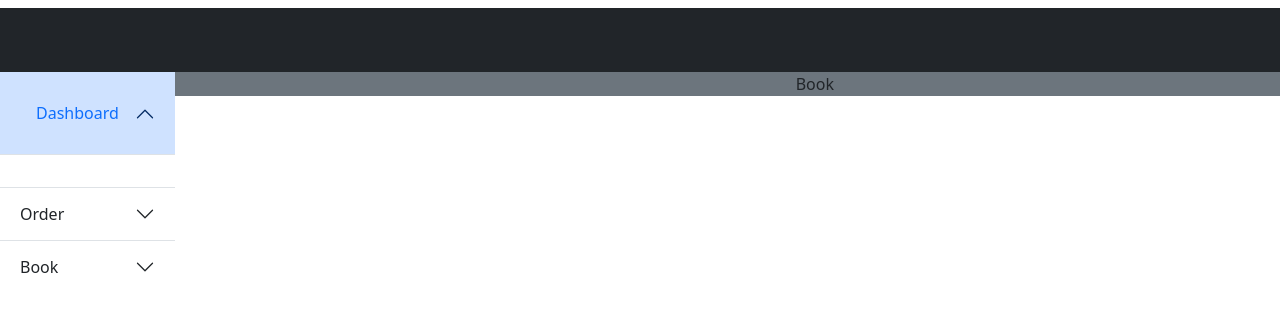
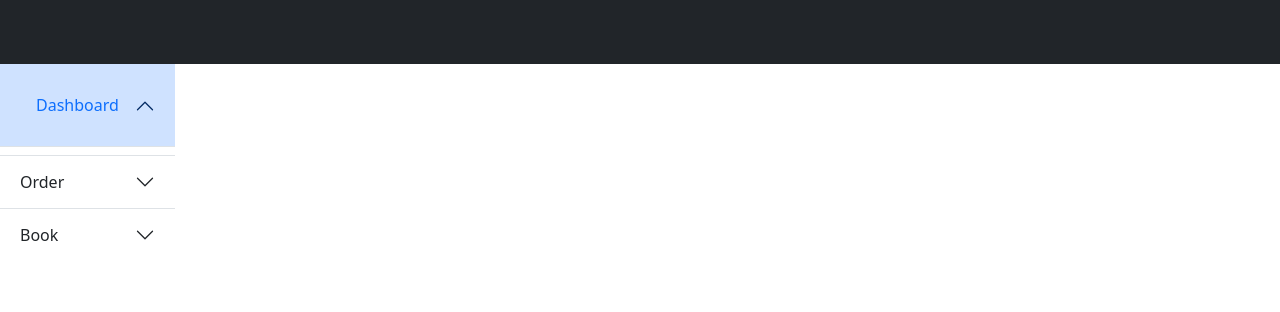
Before and after one commit to Dilshan7542/shan-book-shop, a React (Vite) app: page /book in a window 1280 px wide. Both pictures are taken after a click on the button "Dashboard". Shown: the top 312 px of the page. Built offline with nearby package versions, Linux system fonts and the light colour scheme.

Commit message:
book update

```diff
--- a/src/App.css
+++ b/src/App.css
@@ -1,4 +1,5 @@
 body{
     margin: 0;
     padding: 0;
+    overflow-y: scroll;
 }
--- a/src/App.tsx
+++ b/src/App.tsx
@@ -7,7 +7,7 @@ import { Book } from './pages/post-login/book/Book.tsx';
 import {Dashboard} from "./pages/post-login/dashboard/Dashboard.tsx";
 import { Order } from './pages/post-login/order/Order.tsx';
 import {User} from "./pages/post-login/user/User.tsx";
-import {Header} from "./component/header/Header.tsx";
+
 
 
 
@@ -24,7 +24,6 @@ const App:React.FC=()=> {
         ])
   return (
     <>
-        <Header/>
         <RouterProvider router={route} />
     </>
   )
--- a/src/component/header/Header.tsx
+++ b/src/component/header/Header.tsx
@@ -6,7 +6,7 @@ export const Header = ({message}:HeaderProps) => {
 
     return (<>
         <section className={`${style.header} w-100 bg-dark`}>
-            <h2 className="text-white">{message}</h2>
+            <h2 className="text-white text-center m-0">{message}</h2>
         </section>
     </>)
 }
--- a/src/pages/post-login/PostLogin.tsx
+++ b/src/pages/post-login/PostLogin.tsx
@@ -1,53 +1,62 @@
-import {Link, Outlet } from "react-router-dom";
+import {Link, Outlet} from "react-router-dom";
+import {Header} from "../../component/header/Header.tsx";
+import {useState} from "react";
 
-interface SlideMenu{
-    name:string;
-    link?:string;
-    description?:string;
-    list:{
-        name:string;
-        link:string;
-        description:string;
+interface SlideMenu {
+    name: string;
+    link?: string;
+    description?: string;
+    list: {
+        name: string;
+        link: string;
+        description: string;
     }[];
 }
-interface HeaderProps {
-    sendMessage: (msg: string) => void;
-}
-export const PostLogin = ({sendMessage}:HeaderProps) => {
-    const navList:SlideMenu[]=[
-        {name:"Dashboard",list:[], link:"/"},
-        {name:"Order",list:[
-            {name:"add order", link:"order",description:"Manage Order"},
-            {name:"add delete", link:"order",description: "Delete Order"},
-            ]},
-        {name:"Book",list:[
-                {name:"add order", link:"book",description:"Manage Book"}
-            ]},
 
+export const PostLogin = () => {
+    const [message, setMessage] = useState('')
+    const navList: SlideMenu[] = [
+        {name: "Dashboard", list: [], link: "/"},
+        {
+            name: "Order", list: [
+                {name: "add order", link: "order", description: "Manage Order"},
+                {name: "add delete", link: "order", description: "Delete Order"},
+            ]
+        },
+        {
+            name: "Book", list: [
+                {name: "add order", link: "book", description: "Manage Book"}
+            ]
+        },
     ];
-    const handleClick=(des:string)=>{
-        sendMessage(des);
+    const handleClick = (des: string) => {
+        setMessage(des);
     }
     return (<>
+        <Header message={message}/>
         <main className="">
             <section className="w-100 d-flex justify-content-between">
-                <section className="w-25">
+                <section className="w-25 bg-secondary" >
                     <section>
                         <section className="accordion accordion-flush" id="main-side-nav-list">
                             {navList.map((slide, index) => (
                                 <section className="accordion-item">
-                                    <h2 className="accordion-header" id={slide.name+index}>
-                                        <button className="accordion-button collapsed" type="button"
-                                                data-bs-toggle="collapse" data-bs-target={"#"+slide.name+index+1}
-                                                aria-expanded="false" aria-controls={slide.name+index+1}>
-                                            {slide.link && <div className="p-3"><Link className="text-decoration-none" to={slide.link}>{slide.name}</Link></div> }
+                                    <h2 className="accordion-header" id={slide.name + index}>
+                                        <button className=" accordion-button collapsed" type="button"
+                                                data-bs-toggle="collapse" data-bs-target={"#" + slide.name + index + 1}
+                                                aria-expanded="false" aria-controls={slide.name + index + 1}>
+                                            {slide.link && <div className="p-3"><Link className="text-decoration-none"
+                                                                                      to={slide.link}>{slide.name}</Link>
+                                            </div>}
                                             {!slide.link && slide.name}
                                         </button>
                                     </h2>
-                                    <div id={slide.name+index+1} className="accordion-collapse collapse"
-                                         aria-labelledby={slide.name+index} data-bs-parent="#main-side-nav-list">
-                                        <div className="accordion-body p-3">
-                                            {slide.list.map(list=> (<button onClick={()=>{handleClick(list.description)}}><Link to={list.link}>{list.name}</Link></button>))}
+                                    <div id={slide.name + index + 1} className="accordion-collapse collapse"
+                                         aria-labelledby={slide.name + index} data-bs-parent="#main-side-nav-list">
+                                        <div className="accordion-body p-1">
+                                            {slide.list.map(list => (<button className="w-100 btn btn-primary" onClick={() => {
+                                                handleClick(list.description)
+                                            }}><Link to={list.link}>{list.name}</Link></button>))}
                                         </div>
                                     </div>
                                 </section>
--- a/src/pages/post-login/book/Book.tsx
+++ b/src/pages/post-login/book/Book.tsx
@@ -1,7 +1,7 @@
 export const Book=()=>{
     return (<>
         <section className="d-flex vw-100 justify-content-center align-items-center bg-secondary">
-        <div>Book</div>
+
         </section>
     </>)
 }
```
Lines whose indentation alone changed are shown as unchanged.
